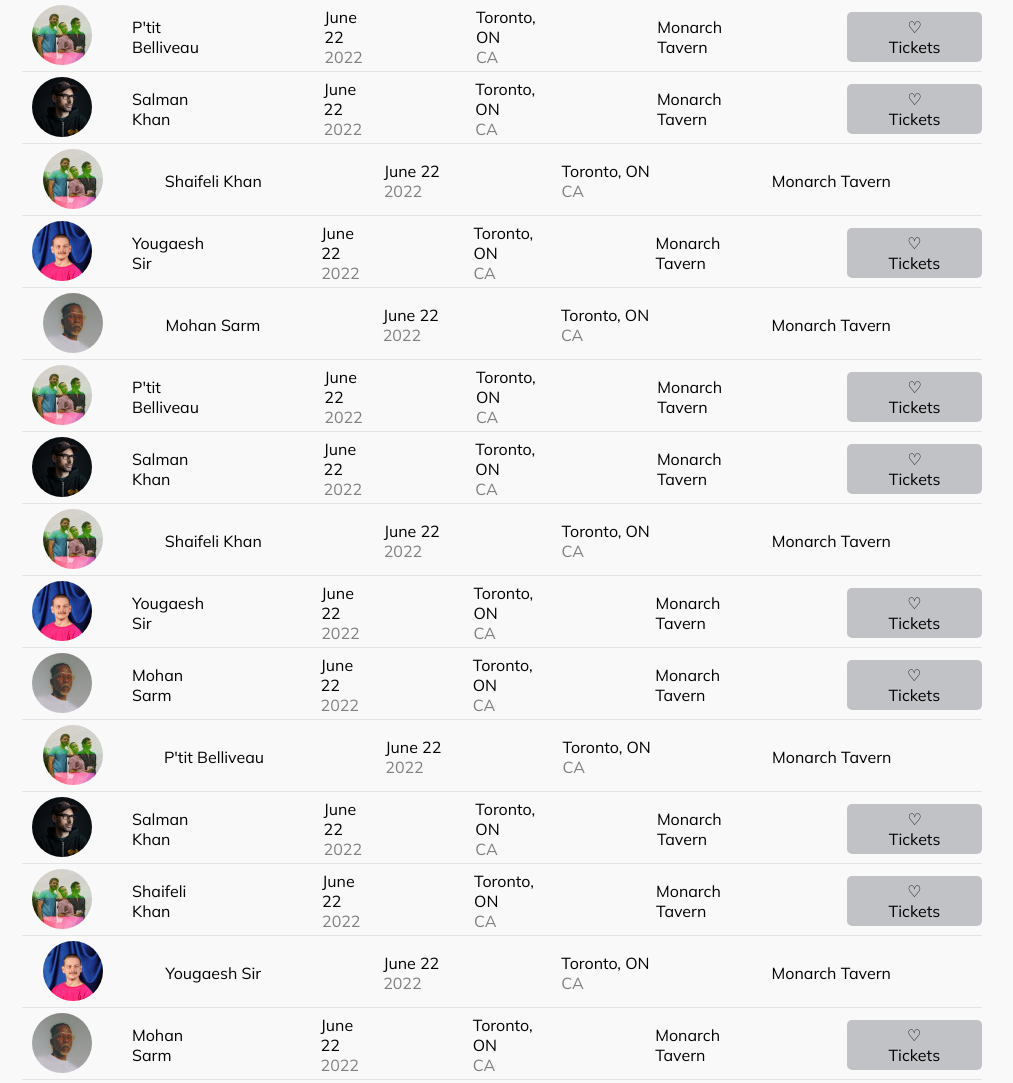
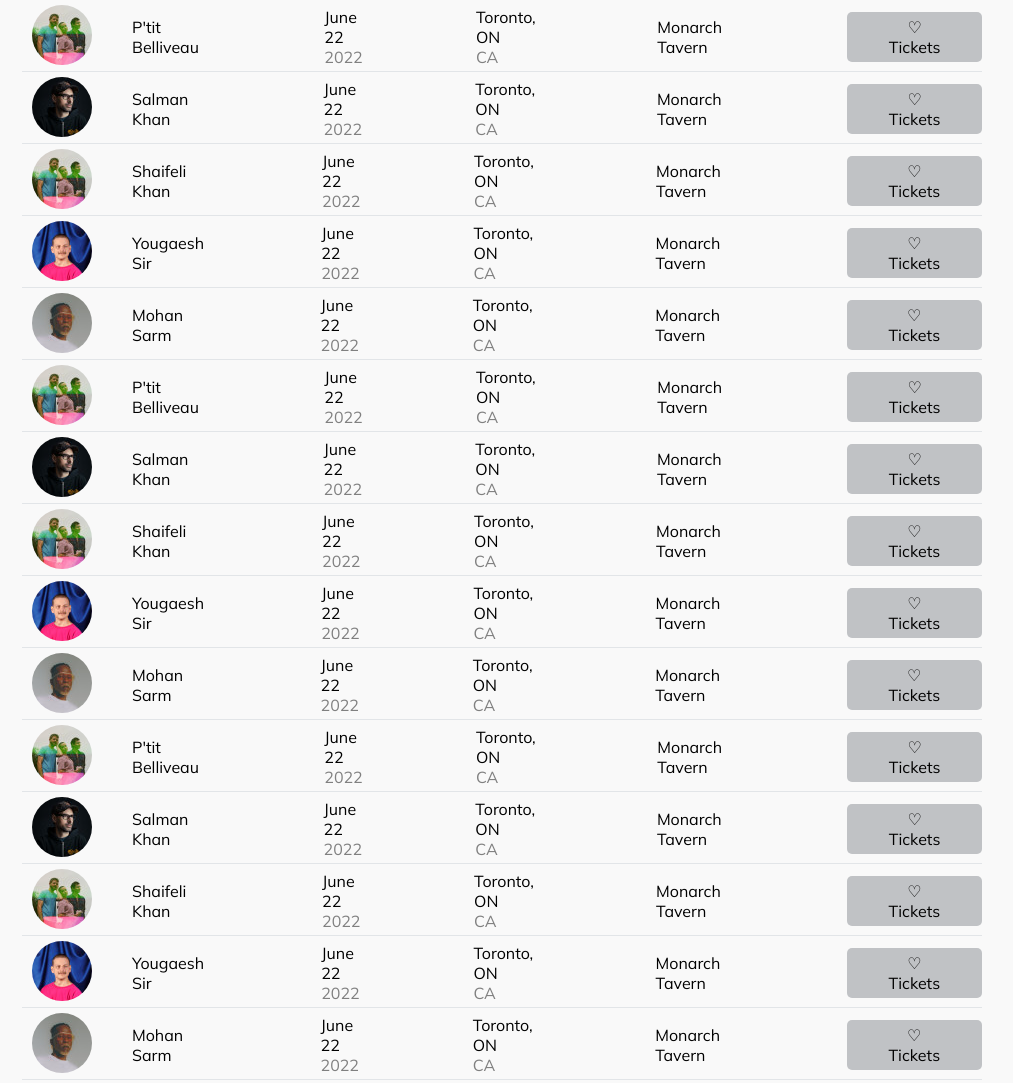
Before and after one commit to saifskd/Bonsound, a plain HTML site: page index.html in a window 1280 px wide. Shown: the part 3371-4454 px from the top of the page, without its empty margins (253-1266 px from the left). Drawn offline with Linux system fonts and the light colour scheme.

Commit message:
Update index.html
just for ading btn

```diff
--- a/index.html
+++ b/index.html
@@ -270,7 +270,7 @@
                     </span>
                 </div>
                 <div class="Motherhood2">Monarch Tavern</div>
-                <!-- <button class="buttonlist"> &#9825 Tickets</button> -->
+                <button class="buttonlist"> &#9825 Tickets</button>
             </div>
 
             <!-- ----------------- -->
@@ -346,7 +346,7 @@
                     </span>
                 </div>
                 <div class="Motherhood2">Monarch Tavern</div>
-                <!-- <button class="buttonlist"> &#9825 Tickets</button> -->
+                <button class="buttonlist"> &#9825 Tickets</button>
             </div>
 
             <!-- ----------------- -->
@@ -475,7 +475,7 @@
                     </span>
                 </div>
                 <div class="Motherhood2">Monarch Tavern</div>
-                <!-- <button class="buttonlist"> &#9825 Tickets</button> -->
+                <button class="buttonlist"> &#9825 Tickets</button>
             </div>
 
             <!-- ----------------- -->
@@ -629,7 +629,7 @@
                     </span>
                 </div>
                 <div class="Motherhood2">Monarch Tavern</div>
-                <!-- <button class="buttonlist"> &#9825 Tickets</button> -->
+                <button class="buttonlist"> &#9825 Tickets</button>
             </div>
 
             <!-- ----------------- -->
@@ -681,7 +681,7 @@
                     </span>
                 </div>
                 <div class="Motherhood2">Monarch Tavern</div>
-                <!-- <button class="buttonlist"> &#9825 Tickets</button> -->
+                <button class="buttonlist"> &#9825 Tickets</button>
             </div>
             <div class="Showsimagsboss">
                 <div>
@@ -757,7 +757,7 @@
                     </span>
                 </div>
                 <div class="Motherhood2">Monarch Tavern</div>
-                <!-- <button class="buttonlist"> &#9825 Tickets</button> -->
+                <button class="buttonlist"> &#9825 Tickets</button>
             </div>
 
             <!-- ----------------- -->
@@ -835,7 +835,7 @@
                     </span>
                 </div>
                 <div class="Motherhood2">Monarch Tavern</div>
-                <!-- <button class="buttonlist"> &#9825 Tickets</button> -->
+                <button class="buttonlist"> &#9825 Tickets</button>
             </div>
             <!-- ----------------- -->
             <div class="Showsimagsboss">
@@ -912,7 +912,7 @@
                     </span>
                 </div>
                 <div class="Motherhood2">Monarch Tavern</div>
-                <!-- <button class="buttonlist"> &#9825 Tickets</button> -->
+                <button class="buttonlist"> &#9825 Tickets</button>
             </div>
 
             <!-- ----------------- -->
```
